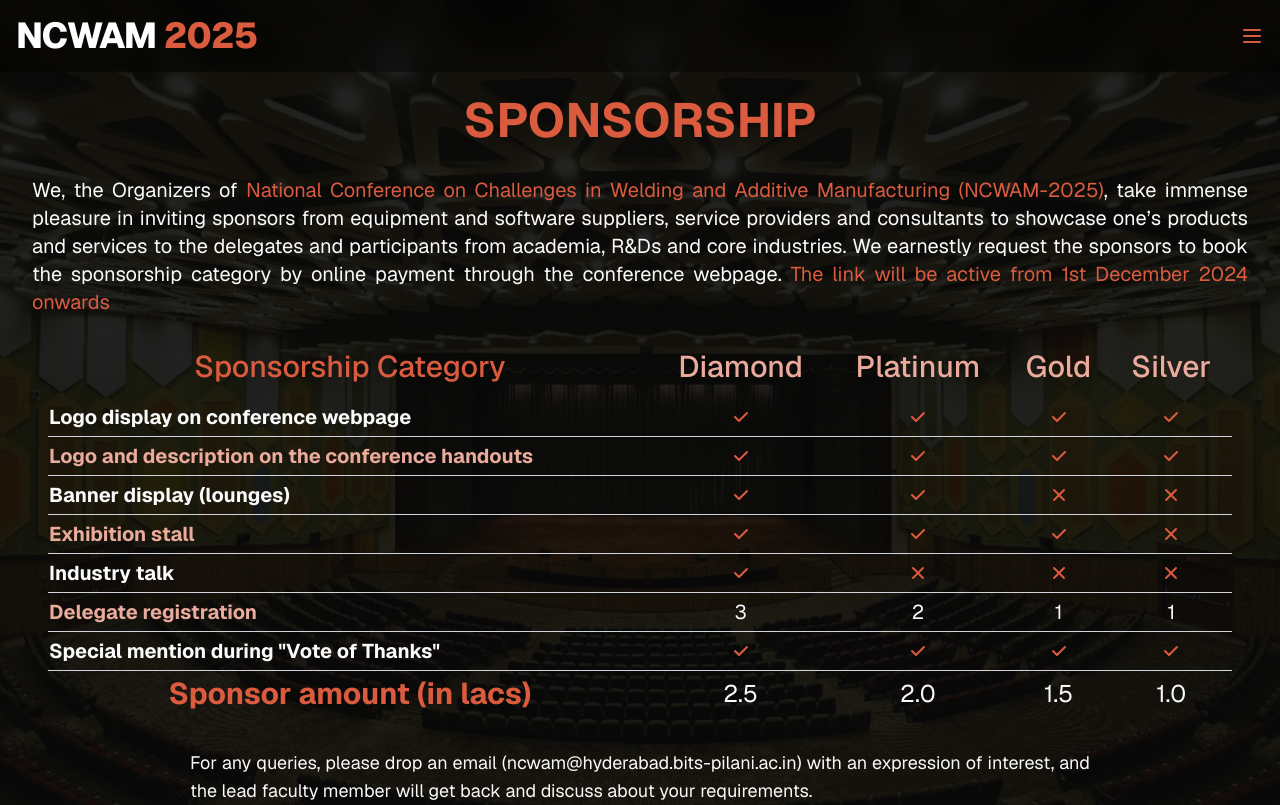
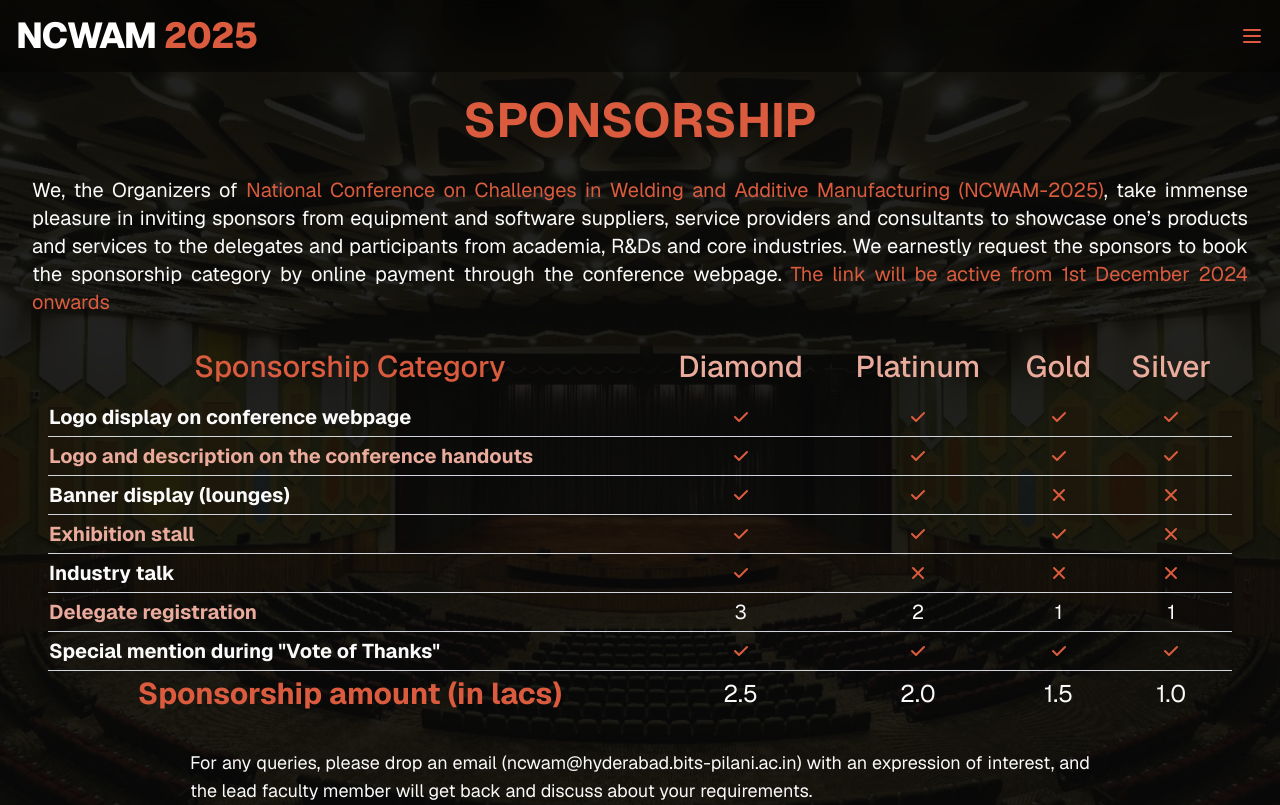
Before and after one commit to ncwam-bphc/website, a Next.js app: page /sponsorship in a window 1280 px wide. Built offline with nearby package versions, Linux system fonts and the light colour scheme.

Commit message:
spons change

```diff
--- a/src/app/sponsorship/page.tsx
+++ b/src/app/sponsorship/page.tsx
@@ -488,7 +488,7 @@ export default function AboutusPage() {
             <tr>
               <th scope="row" className="text-center">
                 <h3 className="py-1 text-3xl text-accent">
-                  Sponsor amount (in lacs)
+                  Sponsorship amount (in lacs)
                 </h3>
               </th>
               <td>
```
